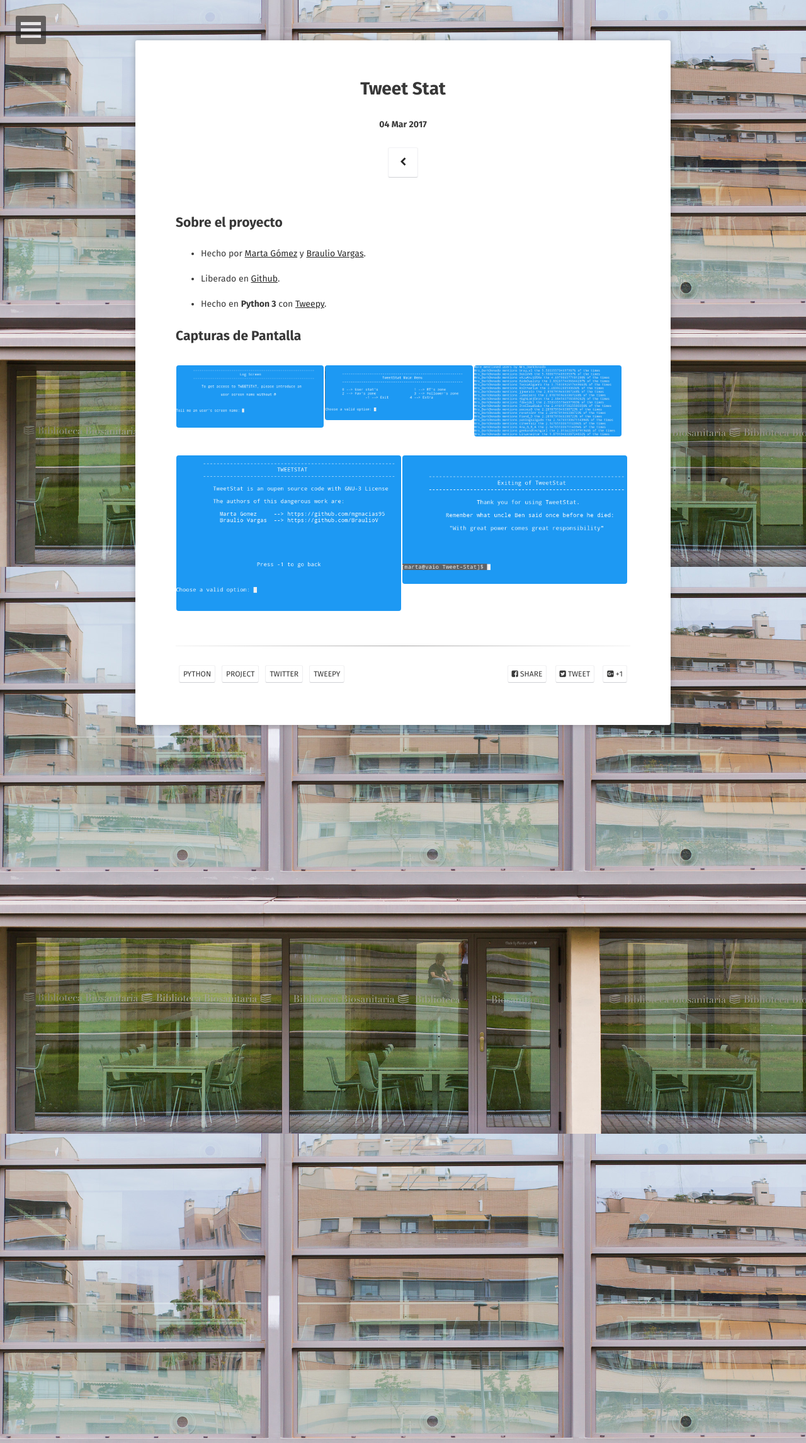
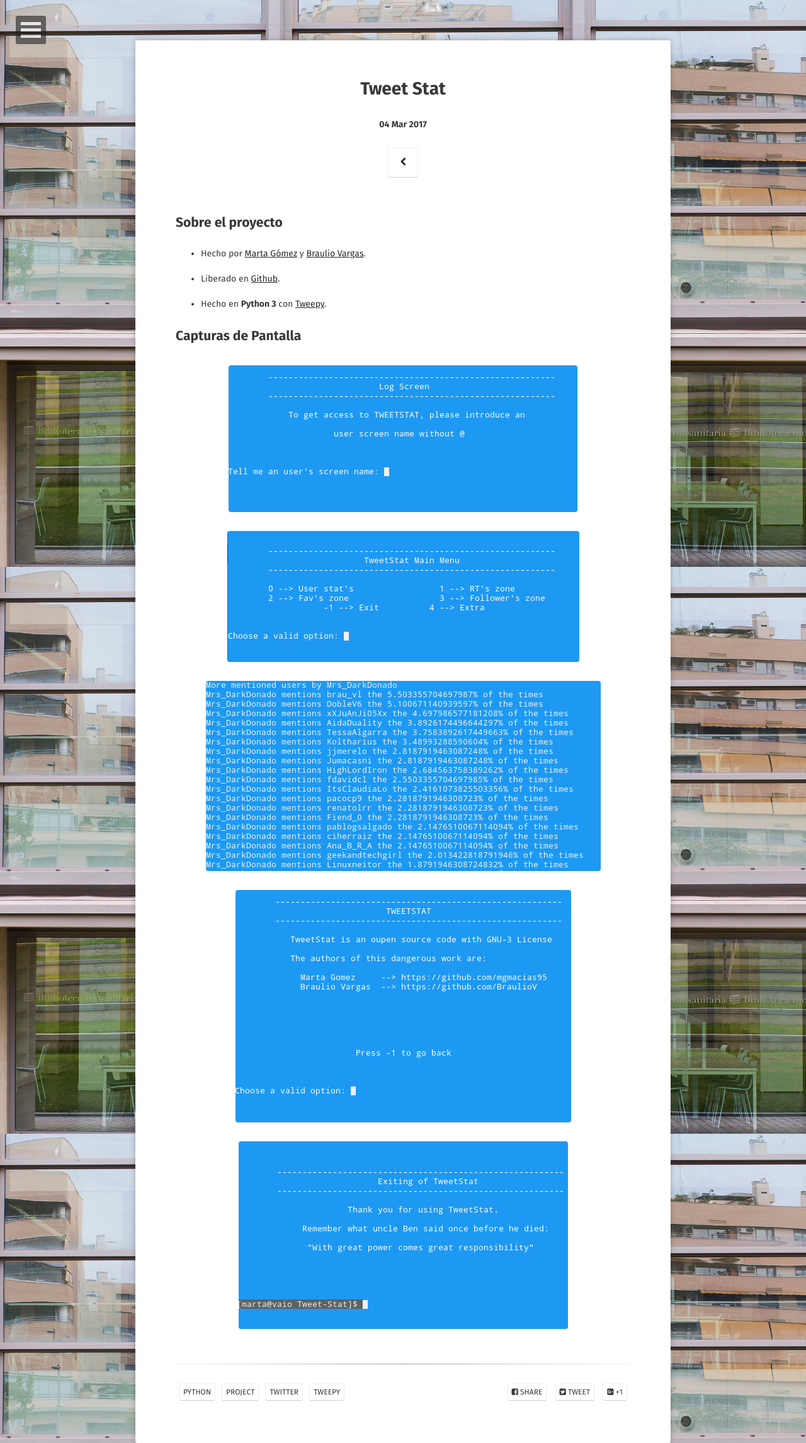
Before and after one commit to mgmacias95/mgmacias95.github.io, a Jekyll site: the page built from _posts/2017-03-04-tweet-stat.markdown, in a window 1280 px wide. Shown: the whole page at 63% size. Built offline with Jekyll 4.4.1, drawn with Linux system fonts in a browser that asks for light colours; some web fonts are replaced.

Commit message:
changed figures

```diff
--- a/_posts/2017-03-04-tweet-stat.markdown
+++ b/_posts/2017-03-04-tweet-stat.markdown
@@ -18,13 +18,18 @@ project: true
 
 ## Capturas de Pantalla
 
-<figure class="third">
+<figure>
     <img src="/assets/images/tweet-stat/1.png">
+</figure>
+<figure>
     <img src="/assets/images/tweet-stat/2.png">
+</figure>
+<figure>
     <img src="/assets/images/tweet-stat/3.png">
 </figure>
-
-<figure class="half">
+<figure>
     <img src="/assets/images/tweet-stat/4.png">
+</figure>
+<figure>
     <img src="/assets/images/tweet-stat/5.png">
 </figure>
```
Also changed, not shown: _posts/2017-03-04-plantilla-horarios.markdown (+5 -2 lines).
